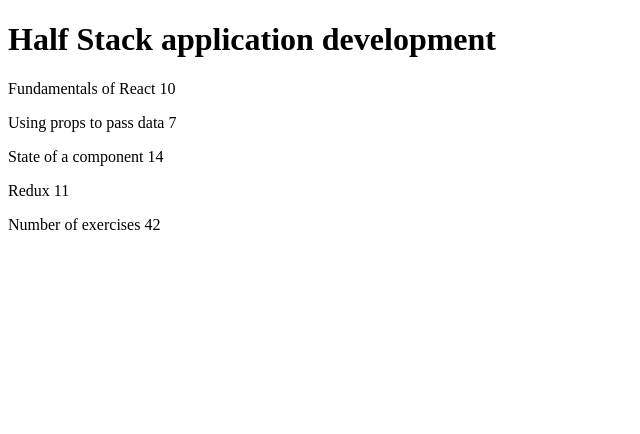
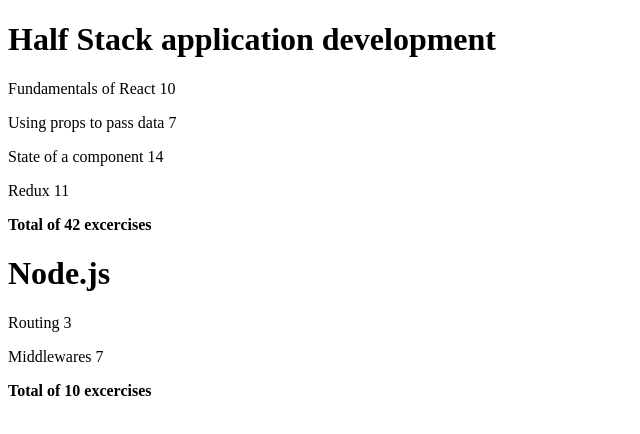
Before and after one commit to WebDevBrum/Full-Stack-Open, a React (Vite) app in the folder Part1/courseinfo/: page / in a window 1280 px wide. Shown: the top 434 px of the page, without its empty margins (0-640 px from the left). Built offline with nearby package versions, Linux system fonts and the light colour scheme.

Commit message:
completed 2.4 and 2.5

```diff
--- a/Part1/courseinfo/src/App.jsx
+++ b/Part1/courseinfo/src/App.jsx
@@ -1,9 +1,10 @@
 import Course from "./components/Course";
 
 const App = () => {
-  const course = {
+  const courses = [
+    {
+      name: "Half Stack application development",
       id: 1,
-    name: "Half Stack application development",
       parts: [
         {
           name: "Fundamentals of React",
@@ -26,9 +27,32 @@
           id: 4,
         },
       ],
-  };
+    },
+    {
+      name: "Node.js",
+      id: 2,
+      parts: [
+        {
+          name: "Routing",
+          exercises: 3,
+          id: 1,
+        },
+        {
+          name: "Middlewares",
+          exercises: 7,
+          id: 2,
+        },
+      ],
+    },
+  ];
 
-  return <Course course={course} />;
+  return (
+    <div>
+      {courses.map((course) => (
+        <Course key={course.id} course={course} />
+      ))}
+    </div>
+  );
 };
 
 export default App;
--- a/Part1/courseinfo/src/components/Course.jsx
+++ b/Part1/courseinfo/src/components/Course.jsx
@@ -32,7 +32,7 @@
 
     return (
       <div>
-        <p>Number of exercises {sum}</p>
+        <strong>Total of {sum} excercises</strong>
       </div>
     );
   };
```
Lines whose indentation alone changed are shown as unchanged.
